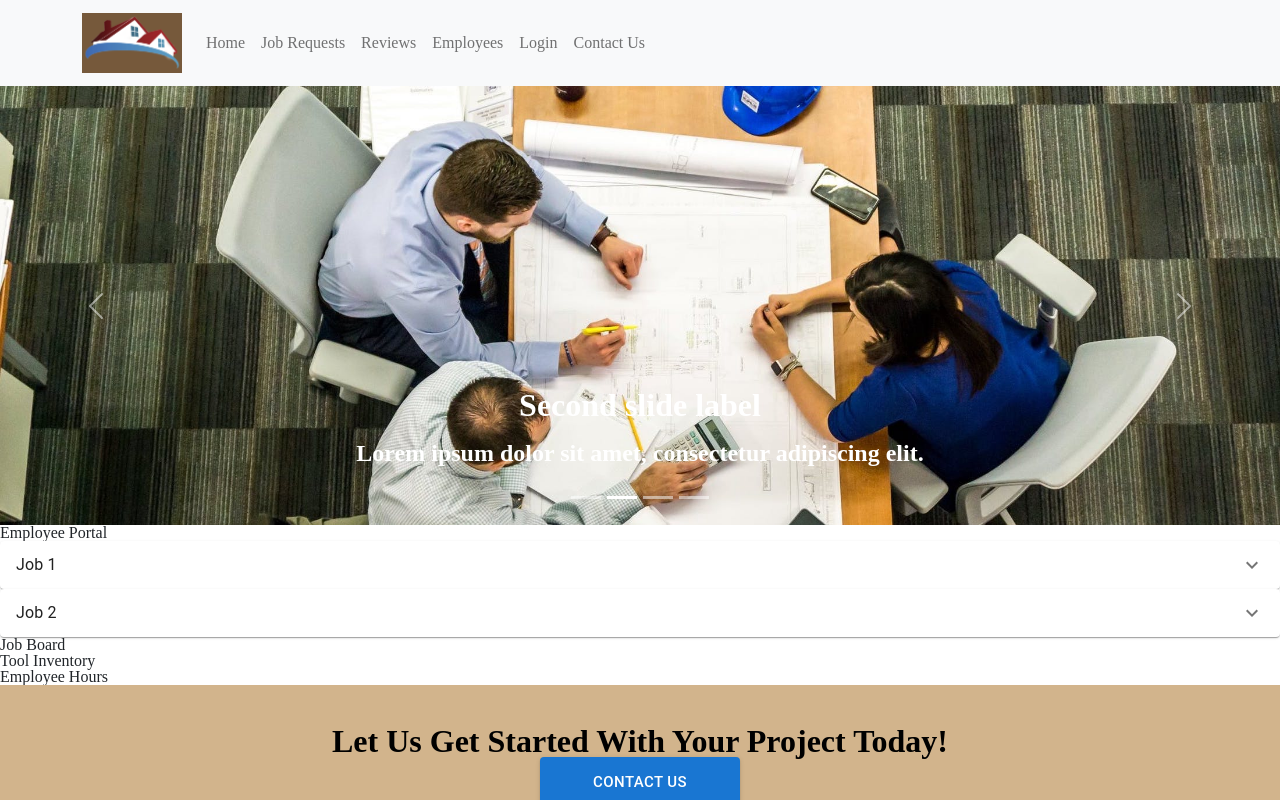
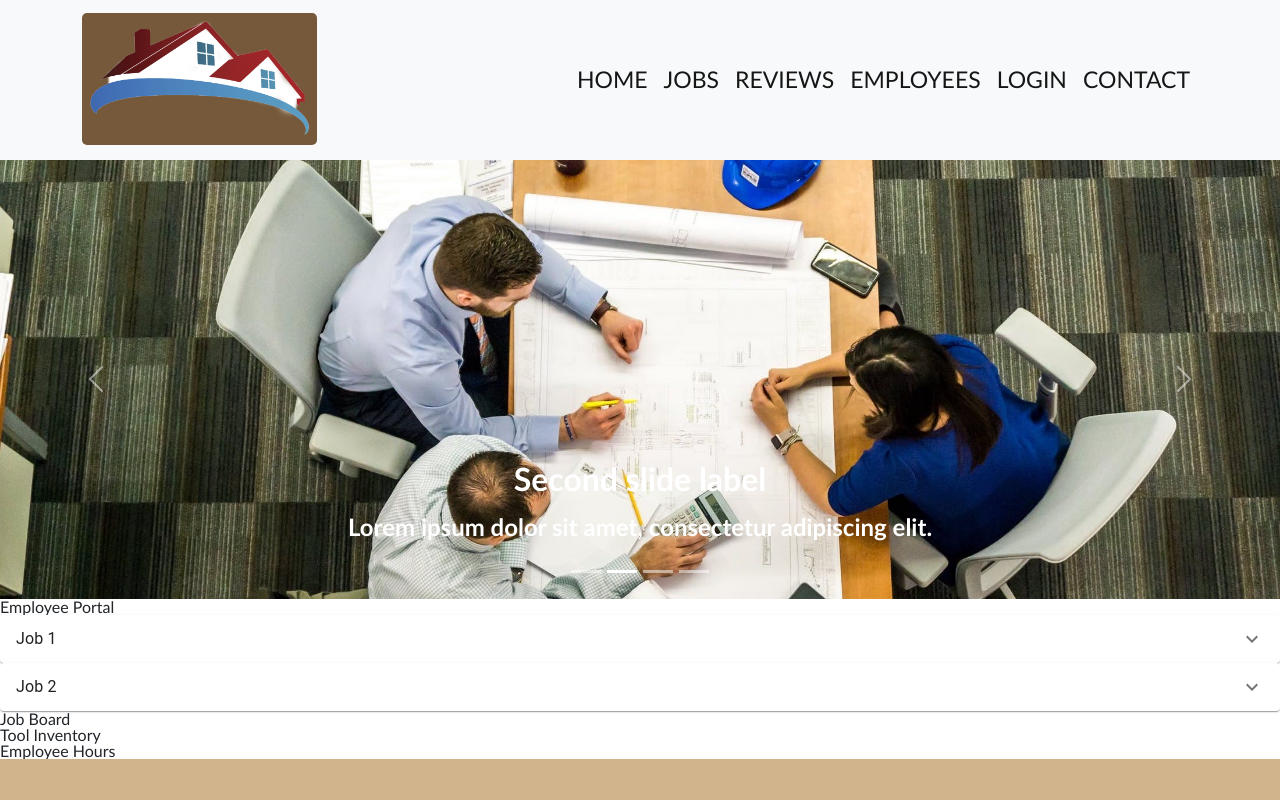
Before and after one commit to RFC2207-Khazad-Dum/DuguidConstruction, a Next.js app: page /employeeportal in a window 1280 px wide. Shown: the top 800 px of the page. Built offline with nearby package versions, Linux system fonts and the light colour scheme.

Commit message:
Adjust navbar to collapse at mobile size

```diff
--- a/components/Nav.js
+++ b/components/Nav.js
@@ -8,54 +8,28 @@ import NavDropdown from 'react-bootstrap/NavDropdown';
 
 const Navigation = () => {
   return (
-    <Navbar bg="light" expand="lg">
+    <Navbar bg="light" expand="lg" className={styles.coloredNav}>
     <Container>
     <Navbar.Brand href="#home">
             <img
               alt=""
               src="/img/dc-logo.png"
-              width="100"
-              height="60"
-              className="d-inline-block align-top"
+              className={styles.logo}
             />
           </Navbar.Brand>
       <Navbar.Toggle aria-controls="basic-navbar-nav" />
       <Navbar.Collapse id="basic-navbar-nav">
         <Nav className="me-auto">
-          <Nav.Link href="/">Home</Nav.Link>
-          <Nav.Link href="/clientportal">Job Requests</Nav.Link>
-          <Nav.Link href="/reviews">Reviews</Nav.Link>
-          <Nav.Link href="/employeeportal">Employees</Nav.Link>
-          <Nav.Link href="/login">Login</Nav.Link>
-          <Nav.Link href="/contact">Contact Us</Nav.Link>
-
+          <Nav.Link href="/" className={styles.link}>HOME</Nav.Link>
+          <Nav.Link href="/clientportal" className={styles.link}>JOBS</Nav.Link>
+          <Nav.Link href="/reviews" className={styles.link}>REVIEWS</Nav.Link>
+          <Nav.Link href="/employeeportal" className={styles.link}>EMPLOYEES</Nav.Link>
+          <Nav.Link href="/login" className={styles.link}>LOGIN</Nav.Link>
+          <Nav.Link href="/contact" className={styles.link}>CONTACT</Nav.Link>
         </Nav>
       </Navbar.Collapse>
     </Container>
   </Navbar>
-    // <nav className={styles.nav}>
-    //   <ul>
-    //     <img src="/img/dc-logo.png"/>
-    //     <li>
-    //       <Link href='/'><a className={styles.link}>Home</a></Link>
-    //     </li>
-    //     <li>
-    //       <Link href='/clientportal'><a className={styles.link}>Job Requests</a></Link>
-    //     </li>
-    //     <li>
-    //       <Link href='/reviews'><a className={styles.link}>Reviews</a></Link>
-    //     </li>
-    //     <li>
-    //       <Link href='/employeeportal'><a className={styles.link}>Employees</a></Link>
-    //     </li>
-    //     <li>
-    //       <Link href='/login'><a className={styles.link}>Login</a></Link>
-    //     </li>
-    //     <li>
-    //       <Link href='/contact'><a className={styles.link}>Contact Us</a></Link>
-    //     </li>
-    //   </ul>
-    // </nav>
   );
 }
 
--- a/styles/Nav.module.css
+++ b/styles/Nav.module.css
@@ -1,47 +1,18 @@
-.nav {
-  height: 85px;
-  background: rgb(42, 85, 165);
-  color: white;
-  display: flex;
-  align-items: center;
-  justify-content: flex-start;
-  width: 100%;
-}
-
-.nav ul {
-  display: flex;
-  justify-content: space-between;
-  align-items: center;
-  list-style: none;
-  width: 100%;
-  padding-right: 120px;
-}
-
-.nav ul li {
-  margin: 5px 15px;
-  font-size: x-large;
-  font-weight: bold;
-}
-
-@media (max-width: 500px) {
-  .nav ul li {
-    margin: 5px 5px;
-  }
-}
-
-.nav img {
-  width: 150px;
-  height: 85px;
+.coloredNav {
+  background-color:rgba(247, 247, 241, 0.461)!important;
 }
 
 .link {
-  color: white !important;
+  color: rgb(22, 22, 22) !important;
+  font-size: 23px !important;
 }
-
-.nav ul li :hover {
-  color: rgb(143, 196, 228) !important;
+.link:hover {
+  color: rgb(156, 132, 107) !important;
+  border-bottom: 4px solid rgba(43, 60, 34, 0.634)
 }
 
 .logo {
-  width: 5%;
+  width: 50% !important;
+  border-radius: 5px;
+  margin-right: 20% !important;
 }
--- a/styles/globals.css
+++ b/styles/globals.css
@@ -52,3 +52,6 @@ table {
 	border-collapse: collapse;
 	border-spacing: 0;
 }
+body {
+	font-family: 'Gill Sans', 'Gill Sans MT', Calibri, 'Trebuchet MS', sans-serif;
+}
```
Also changed, not shown: components/ClientJobItem.js (+7 -15 lines), pages/clientportal.js (+16 -3 lines), styles/Jobs.module.css (+21 -4 lines).
